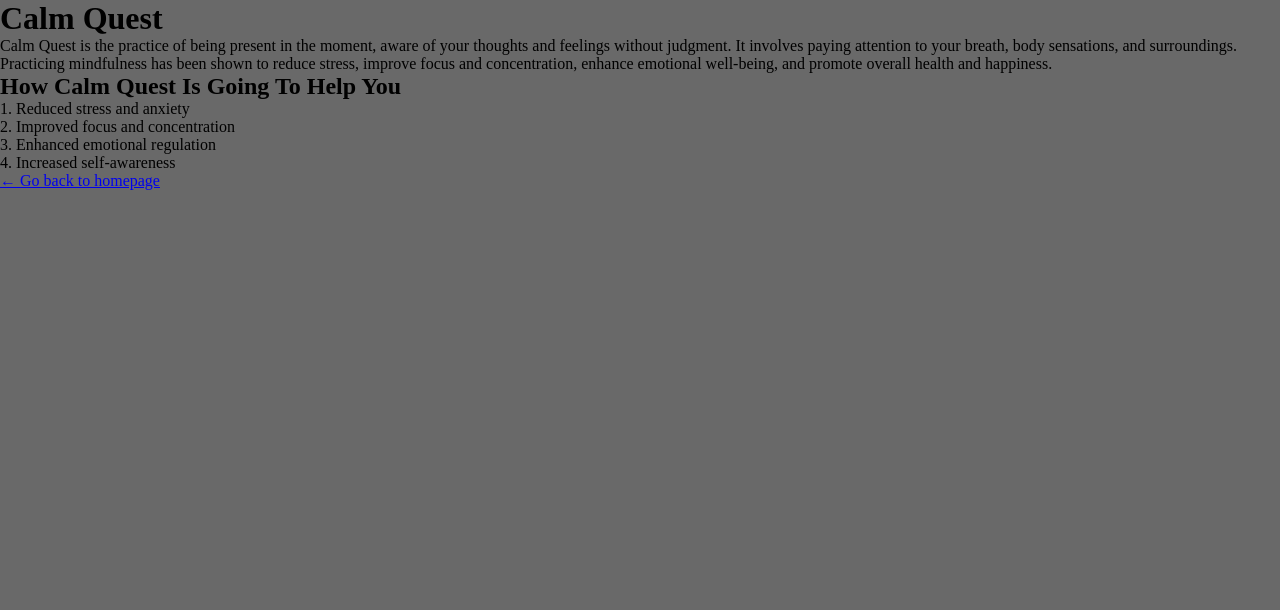
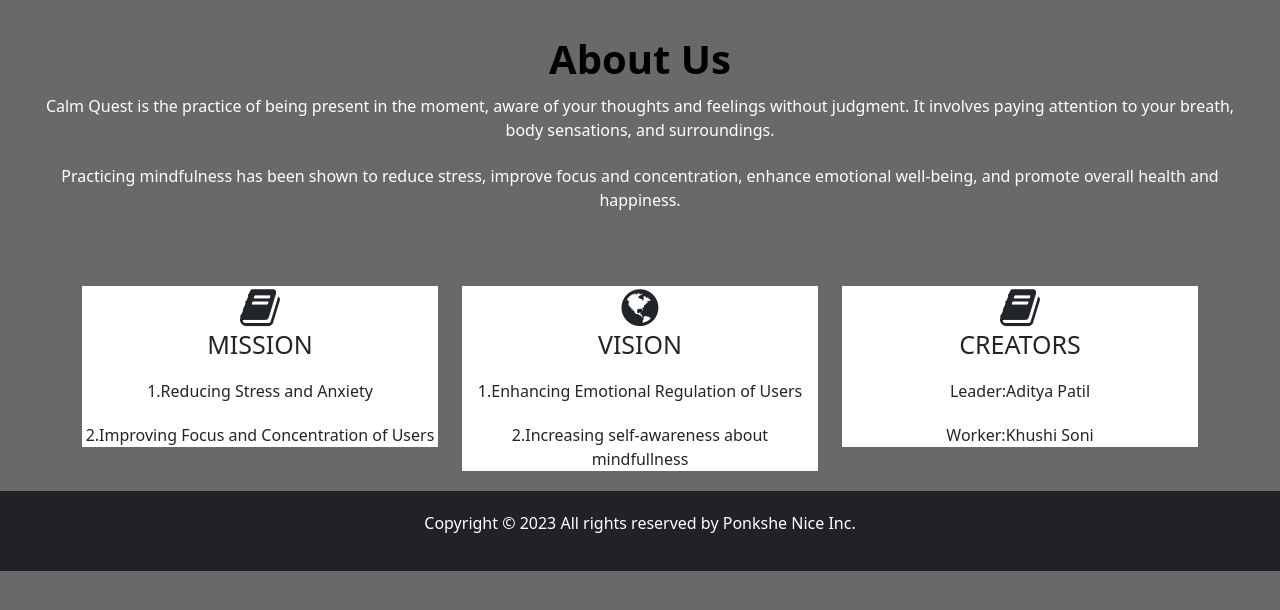
Before and after one commit to soham1410/Brainspace-MINDFULLNESS-WEBSITE, a PHP site: page /about.php in a window 1280 px wide. Shown: the top 610 px of the page. Run offline with PHP 8.4, Linux system fonts and the light colour scheme; some libraries are stand-ins or nearby versions.

Commit message:
Update about.php

```diff
--- a/Login/about.php
+++ b/Login/about.php
@@ -1,32 +1,76 @@
 <php>
-<!DOCTYPE html>
+<!DOCTYPE>
 <html lang="en">
+
 <head>
-    <meta charset="UTF-8">
-    <meta name="viewport" content="width=device-width, initial-scale=1.0">
-    <title>Calm Quest</title>
+    <!--important tags-->
+    <meta charset="utf-8">
+    <meta http-equiv="X-UA-compatible" content="IE=edge">
+    <meta name="viewport" content="width=device-width, initial-scale=1">
+    <!--title-->
+    <title>ABOUT US</title>
+
+    <!--google fonts(the fonts that we are going to use in this tutorial: raleways and  open sans)-->
+    <link href="https://fonts.googleapis.com/css?family=Raleway:100,200,300,400,500,600,700&display=swap" rel="stylesheet">
+     <!--Link for open sans font type and its values-->
+    <link href="https://fonts.googleapis.com/css?family=Open+Sans:300,400,600,700&display=swap" rel="stylesheet">
+
+    <!--Linking fontawesome file with html-->
+    <link rel="stylesheet" href="css/fontawesome/css/font-awesome.min.css">
+
+    <!--Linking bootstrap file to html-->
+    <link rel="stylesheet" href="bootstrap.css">
+
+    <!--Linking the css file to html-->
     <link rel="stylesheet" href="about.css">
-
 
 </head>
 <body>
+    <section id="about">
+        <div class="about-1">
+            <h1>About Us</h1>
+            <p>Calm Quest is the practice of being present in the moment, aware of your thoughts and feelings without judgment. It involves paying attention to your breath, body sensations, and surroundings.</p>
+            <p>Practicing mindfulness has been shown to reduce stress, improve focus and concentration, enhance emotional well-being, and promote overall health and happiness.</p>
+        </div>
+        <div class="about-2">
+            <div class="content-box-large">
+                <div class="container">
+                  <div class="row">
+                      <div class="col-md-4">
+                        <div class="about-item text-center">
+                            <i class="fa fa-book"></i>
+                            <h3>MISSION</h3>
+                            <p>1.Reducing Stress and Anxiety</p>
+                            <p>2.Improving Focus and Concentration of Users</p>
+                        </div>
+                      </div>
+                      <div class="col-md-4">
+                        <div class="about-item text-center">
+                            <i class="fa fa-globe"></i>
+                            <h3>VISION</h3>
+                            <p>1.Enhancing Emotional Regulation of Users</p>
+                            <p>2.Increasing self-awareness about mindfullness</p>
+                        </div>
+                      </div>
+                      <div class="col-md-4">
+                        <div class="about-item text-center">
+                            <i class="fa fa-book"></i>
+                            <h3>CREATORS</h3>
+                            <p>Leader:Aditya Patil</p>
+                            <p>Worker:Khushi Soni</p>
+                        </div>
+                      </div>
+                  </div>
+                </div>
+           </div>
+        </div>
+    </section>
 
-    <div class="content">
-    <h1>Calm Quest</h1>
-        <p>Calm Quest is the practice of being present in the moment, aware of your thoughts and feelings without judgment. It involves paying attention to your breath, body sensations, and surroundings.</p>
-        <p>Practicing mindfulness has been shown to reduce stress, improve focus and concentration, enhance emotional well-being, and promote overall health and happiness.</p>
-
-        </p>
-    </div>
-    <div class="content">
-        <h2>How Calm Quest Is Going To Help You</h2>
-        <p>1. Reduced stress and anxiety</p>
-        <p>2. Improved focus and concentration</p>
-        <p>3. Enhanced emotional regulation</p>
-        <p>4. Increased self-awareness</p>
-        <a href="index.php">&larr; Go back to homepage</a>
-
-    </div>
+<footer class="text-center">
+    <p>Copyright &copy; 2023 All rights reserved by Ponkshe Nice Inc.</p>
+</footer>
 </body>
 </html>
+
+
 </php>
```
